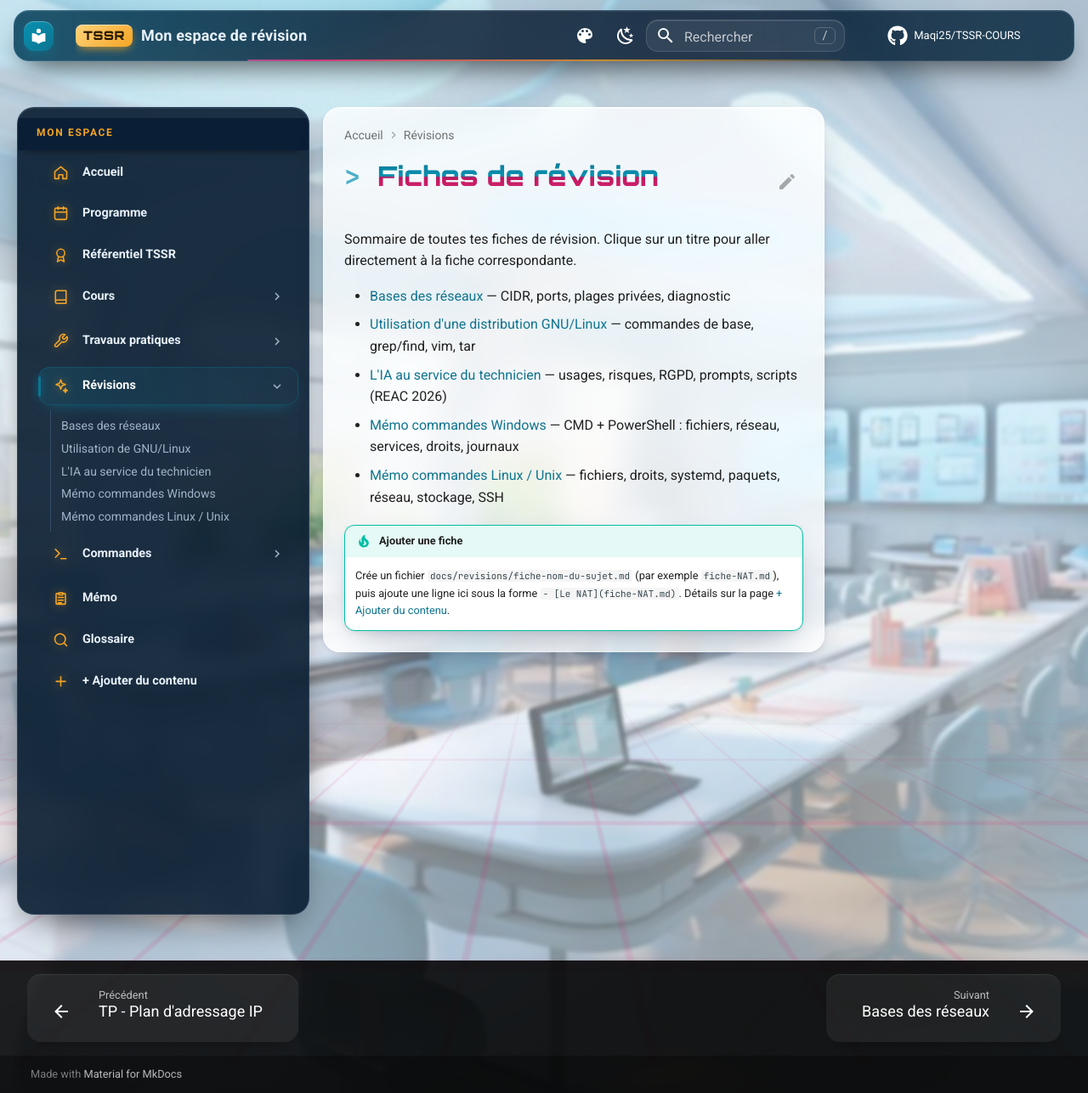
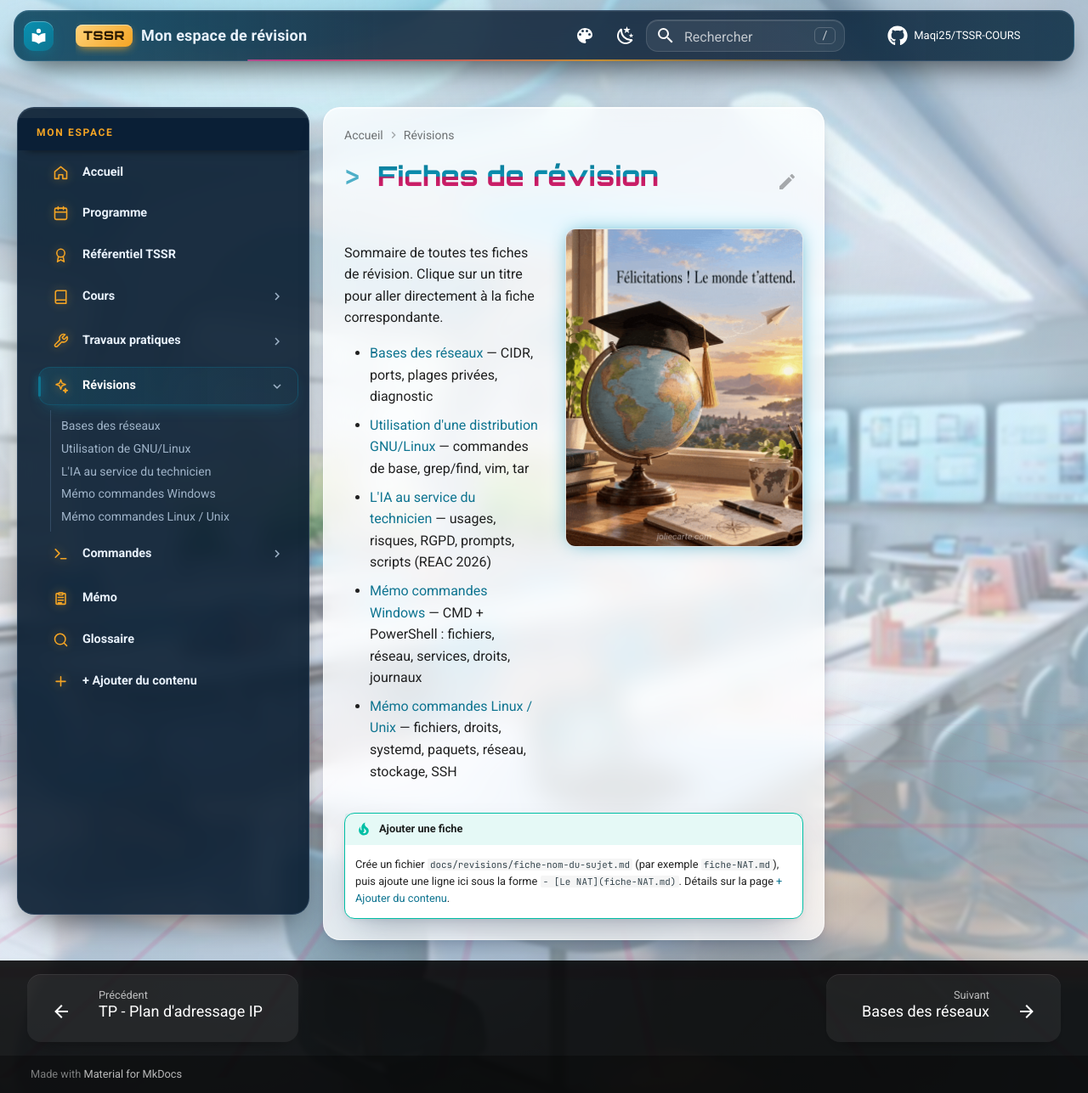
Before and after one commit to Maqi25/TSSR-COURS, an MkDocs documentation site: the page built from docs/revisions/index.md, in a window 1280 px wide and 1287 px high. Shown: the whole window at 85% size. Built offline with MkDocs 1.6.1 and Material for MkDocs 9.7.7, drawn with Linux system fonts in a browser that asks for light colours; comment, search, counter and statistics services are not loaded.

Commit message:
Image animée « Félicitations » à droite de la liste des fiches de révision
Co-Authored-By: Claude Opus 5.5 <noreply@anthropic.com>

```diff
--- a/docs/revisions/index.md
+++ b/docs/revisions/index.md
@@ -1,4 +1,7 @@
 # Fiches de révision
+
+<div class="tssr-revisions" markdown>
+<div class="tssr-revisions-liste" markdown>
 
 Sommaire de toutes tes fiches de révision. Clique sur un titre pour aller directement à la fiche correspondante.
 
@@ -8,5 +11,11 @@ Sommaire de toutes tes fiches de révision. Clique sur un titre pour aller direc
 - [Mémo commandes Windows](memo-commandes-windows.md) — CMD + PowerShell : fichiers, réseau, services, droits, journaux
 - [Mémo commandes Linux / Unix](memo-commandes-linux.md) — fichiers, droits, systemd, paquets, réseau, stockage, SSH
 
+</div>
+<figure class="tssr-revisions-image" markdown>
+![Félicitations ! Le monde t'attend.](../assets/images/felicitations.gif){ loading=lazy }
+</figure>
+</div>
+
 !!! tip "Ajouter une fiche"
     Crée un fichier `docs/revisions/fiche-nom-du-sujet.md` (par exemple `fiche-NAT.md`), puis ajoute une ligne ici sous la forme `- [Le NAT](fiche-NAT.md)`. Détails sur la page [+ Ajouter du contenu](../ajouter-du-contenu.md).
--- a/docs/stylesheets/home.css
+++ b/docs/stylesheets/home.css
@@ -505,6 +505,48 @@
   box-shadow: 0 0 0 1px color-mix(in srgb, var(--mc) 45%, transparent), 0 0 22px -6px var(--mc);
 }
 
+/* Page Révisions : liste des fiches à gauche, image à droite
+   (l'image passe en dessous sur petit écran) */
+.md-typeset .tssr-revisions {
+  display: flex;
+  align-items: flex-start;
+  gap: 1.5rem;
+}
+
+.md-typeset .tssr-revisions-liste {
+  flex: 1;
+  min-width: 0;
+}
+
+.md-typeset .tssr-revisions-image {
+  flex: none;
+  width: 14rem;
+  margin: 0;
+}
+
+.md-typeset .tssr-revisions-image p {
+  margin: 0;
+}
+
+.md-typeset .tssr-revisions-image img {
+  display: block;
+  width: 100%;
+  border-radius: 12px;
+  border: 1px solid var(--md-default-fg-color--lightest);
+  box-shadow: 0 0 24px -8px var(--tssr-home-cyan);
+}
+
+@media (max-width: 60em) {
+  .md-typeset .tssr-revisions {
+    flex-direction: column;
+  }
+
+  .md-typeset .tssr-revisions-image {
+    width: min(100%, 18rem);
+    align-self: center;
+  }
+}
+
 /* les cours verrouillés reprennent un peu de couleur au survol */
 .md-typeset .tssr-home-module.is-verrouille:hover {
   filter: grayscale(0.2);
--- a/mkdocs.yml
+++ b/mkdocs.yml
@@ -51,7 +51,7 @@ theme:
 extra_css:
   - stylesheets/extra.css
   - stylesheets/animations.css
-  - stylesheets/home.css?v=20261105-1
+  - stylesheets/home.css?v=20261105-2
   - stylesheets/theme.css
   - stylesheets/retro.css?v=20261105-4
 
```
Also changed, not shown: docs/assets/images/felicitations.gif (added).
